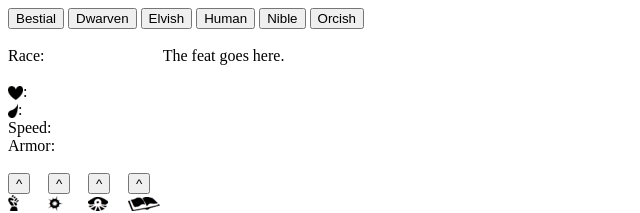
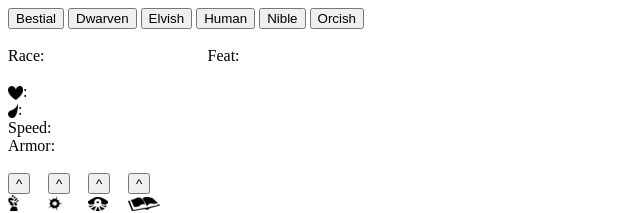
Before and after one commit to Cook-Andrew/Descent, a plain HTML site: page index.html in a window 1280 px wide. Shown: the top 213 px of the page, without its empty margins (0-640 px from the left). Drawn offline with Linux system fonts and the light colour scheme.

Commit message:
Update index.html

```diff
--- a/index.html
+++ b/index.html
@@ -56,7 +56,7 @@
             <span>Armor: </span>
             <div id="armor"></div>
         </div></br>
-        <div id="feat">The feat goes here.</div>
+        <div id="feat">Feat: </div>
     </section></br>
     <section class="fourCol">
         <div>
```
